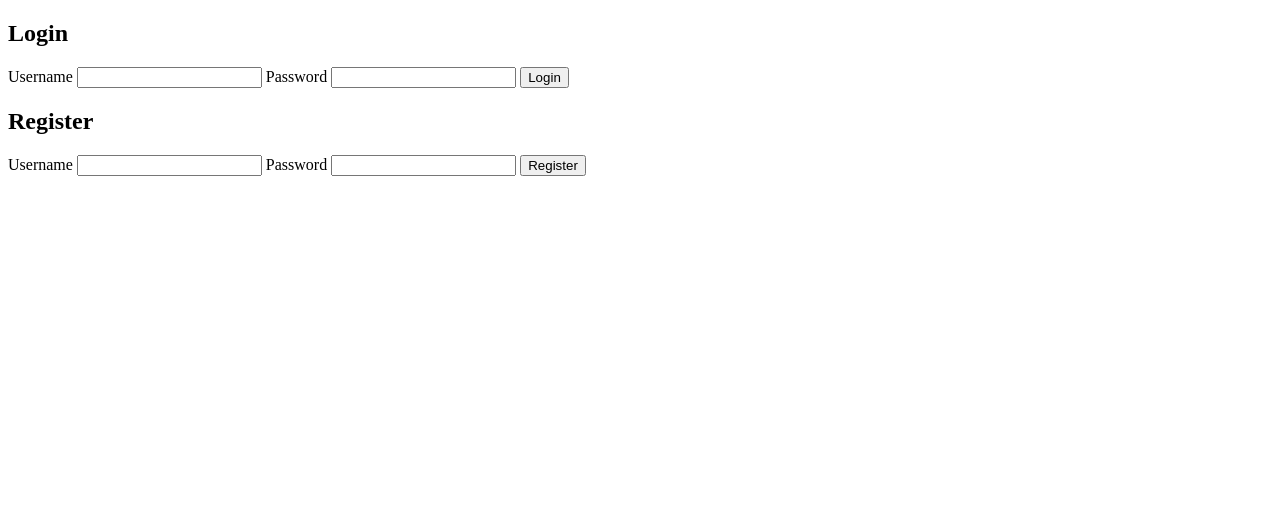
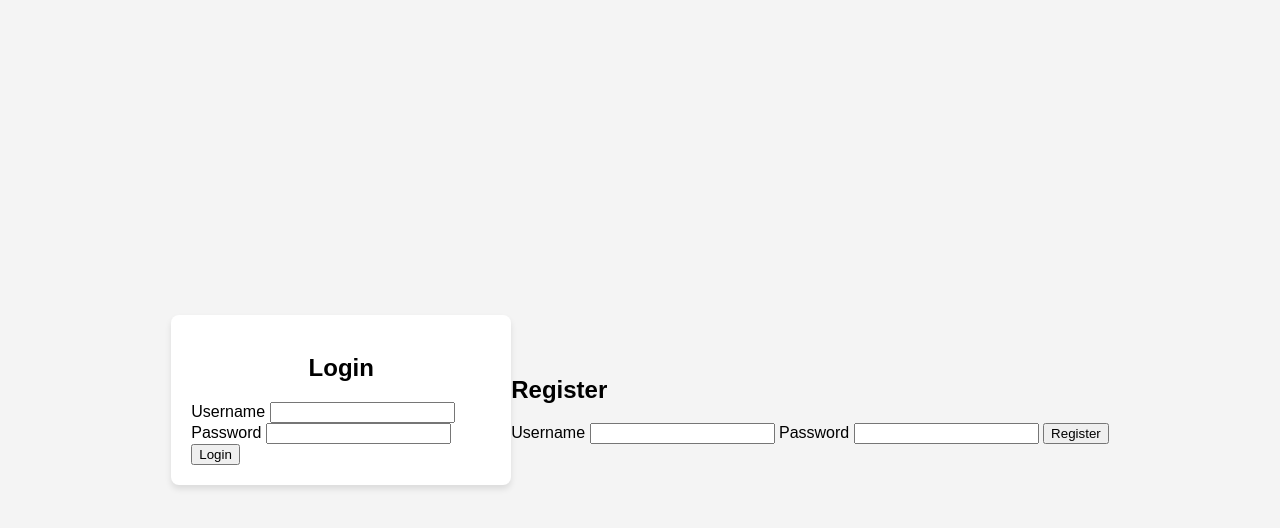
Before and after one commit to Ross-Coombs/DREADflix, a plain HTML site: page login.html in a window 1280 px wide. Drawn offline with Linux system fonts and the light colour scheme.

Commit message:
fixed styles again

```diff
--- a/login.html
+++ b/login.html
@@ -4,7 +4,7 @@
     <meta charset="UTF-8">
     <meta name="viewport" content="width=device-width, initial-scale=1.0">
     <title>Login & Registration Page</title>
-    <link rel="stylesheet" href="your-stylesheet.css">
+    <link rel="stylesheet" href="styles.css">
 </head>
 <body>
     <div class="login-container">
```
Also changed, not shown: streaming.html (+0 -1 lines).
